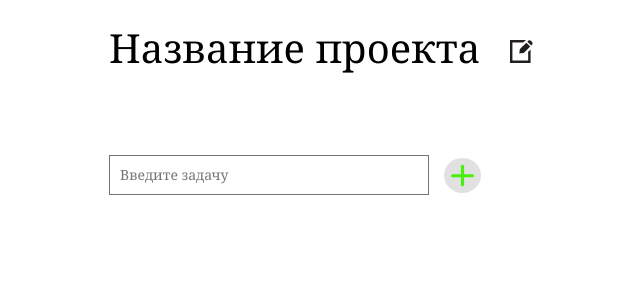
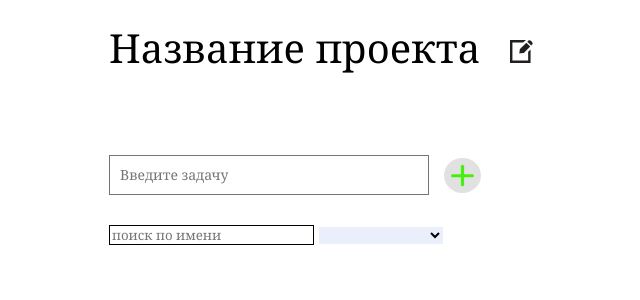
Before and after one commit to AibekKen/to-do, a Vue app: page / in a window 1280 px wide. Shown: the top 300 px of the page, without its empty margins (221-861 px from the left). Built offline with nearby package versions, Linux system fonts and the light colour scheme.

Commit message:
feat: add base filter function

```diff
--- a/src/App.vue
+++ b/src/App.vue
@@ -2,6 +2,8 @@
   <div>
     <project-title />
     <add-task @addNewTask="addTask" />
+    <filter-task @filter="doFilter" />
+
     <to-do-list
       :taskList="taskList"
       @doTaskEdit="doTaskEdit"
@@ -16,11 +18,14 @@
 import ToDoList from "./components/ToDoList.vue";
 import ProjectTitle from "./components/ProjectTitle.vue";
 import AddTask from "./components/AddTask.vue";
+import FilterTask from "./components/FilterTask.vue";
+
 export default {
   components: {
     ToDoList,
     ProjectTitle,
     AddTask,
+    FilterTask,
   },
   name: "App",
   data() {
@@ -52,6 +57,44 @@ export default {
     watchChange() {
       localStorage.taskList = JSON.stringify(this.taskList);
     },
+    doFilter(filterName, filterChecked) {
+      console.log(filterName, filterChecked);
+      this.taskList.forEach((task) => {
+        if (filterName && filterChecked) {
+          if (
+            task.taskName.toUpperCase().includes(filterName.toUpperCase()) &&
+            filterChecked === "yes"
+          ) {
+            task.checked ? (task.display = true) : (task.display = false);
+          } else if (
+            task.taskName.toUpperCase().includes(filterName.toUpperCase()) &&
+            filterChecked === "no"
+          ) {
+            task.checked ? (task.display = false) : (task.display = true);
+          } else if (filterChecked) {
+            task.taskName.toUpperCase().includes(filterName.toUpperCase())
+              ? (task.display = true)
+              : (task.display = false);
+          } else {
+            task.display = true;
+          }
+        } else if (filterChecked) {
+          if (filterChecked == "no") {
+            task.checked ? (task.display = false) : (task.display = true);
+          }
+          if (filterChecked === "yes") {
+            task.checked ? (task.display = true) : (task.display = false);
+          }
+          if (filterChecked === "all") {
+            task.display = true;
+          }
+        } else if (filterName) {
+          task.taskName.toUpperCase().includes(filterName.toUpperCase())
+            ? (task.display = true)
+            : (task.display = false);
+        } else task.display = true;
+      });
+    },
   },
 };
 </script>
--- a/src/components/AddTask.vue
+++ b/src/components/AddTask.vue
@@ -19,6 +19,7 @@ export default {
         taskName: "",
         isTaskTitleEdit: false,
         checked: false,
+        display: true,
       },
     };
   },
@@ -31,6 +32,7 @@ export default {
           taskName: "",
           isTaskTitleEdit: false,
           checked: false,
+          display: true,
         };
       }
     },
--- /dev/null
+++ b/src/components/FilterTask.vue
@@ -0,0 +1,67 @@
+<template>
+  <form class="filter__block">
+    <input
+      v-model="filterName"
+      type="text"
+      class="filter__byname"
+      placeholder="поиск по имени"
+      @keyup="doFilter"
+    />
+    <select
+      v-model="filterChecked"
+      @change="doFilter"
+      class="filter__bychecked"
+    >
+      <option value="all">все</option>
+      <option value="yes">выполненные</option>
+      <option value="no">не выполненные</option>
+    </select>
+  </form>
+</template>
+<script>
+export default {
+  data() {
+    return {
+      filterName: "",
+      filterChecked: "",
+    };
+  },
+  mounted() {
+    if (localStorage.filterName) {
+      this.filterName = localStorage.filterName;
+    }
+    if (localStorage.filterChecked) {
+      this.filterChecked = localStorage.filterChecked;
+    }
+  },
+  methods: {
+    doFilter() {
+      this.$emit("filter", this.filterName, this.filterChecked);
+      localStorage.filterName = this.filterName;
+      localStorage.filterChecked = this.filterChecked;
+    },
+    updated() {
+      this.doFilter();
+    },
+  },
+};
+</script>
+<style lang='scss'>
+.filter {
+  &__block {
+    margin: 0 0 10px;
+  }
+
+  &__byname {
+    widows: 200px;
+    height: 20px;
+    border: 1px solid black;
+    margin: 0 5px 0 0;
+    padding: 2px;
+  }
+
+  &__bychecked {
+    background: rgba(26, 75, 212, 0.092);
+  }
+}
+</style>
--- a/src/components/ToDoList.vue
+++ b/src/components/ToDoList.vue
@@ -1,46 +1,52 @@
 <template>
   <div>
-    <div class="task">
-      <div
-        v-for="(task, index) in taskList"
-        :key="task.id"
-        class="task__task-list"
-      >
-        <form class="task__form" action="" @submit.prevent>
+    <div class="task-list" v-for="(task, index) in taskList" :key="task.id">
+      <div v-if="task.display" class="task-list__item">
+        <form class="task-list__form" action="" @submit.prevent>
           <input
             v-model="task.checked"
             type="checkbox"
-            class="task__checkbox"
+            class="task-list__checkbox"
             :checked="task.checked"
             @change="watchChange"
           />
         </form>
 
-        <div v-if="!task.isTaskTitleEdit" class="task__title-block">
-          <h2 class="task__title">{{ task.taskName }}</h2>
-          <a class="task__edit" href="#" @click.prevent="doTaskEdit(index, e)"
+        <div v-if="!task.isTaskTitleEdit" class="task-list__title-block">
+          <h2 class="task-list__title">{{ task.taskName }}</h2>
+          <a
+            class="task-list__edit"
+            href="#"
+            @click.prevent="doTaskEdit(index, e)"
             >редактировать
           </a>
         </div>
 
         <form
           v-else
-          class="task__title-block task__title-block_edit"
+          class="task-list__title-block task__title-block_edit"
           action="#"
           @submit.prevent="submitTitle"
         >
           <input
             v-model="task.taskName"
-            class="task__title tasktitle-input input"
+            class="task-list__title tasktitle-input input"
             type="text"
             autofocus
           />
-          <a class="task__edit" href="#" @click.prevent="doneTaskEdit(index)"
+          <a
+            class="task-list__edit"
+            href="#"
+            @click.prevent="doneTaskEdit(index)"
             >сохранить</a
           >
         </form>
 
-        <a href="#" class="task__delete" @click.prevent="$emit('remove', task)">
+        <a
+          href="#"
+          class="task-list__delete"
+          @click.prevent="$emit('remove', task)"
+        >
           <img src="@/assets/icons/minus.svg" alt="" />
         </a>
       </div>
@@ -76,8 +82,8 @@ export default {
   transition: all 0.3s ease;
 }
 
-.task {
-  &__task-list {
+.task-list {
+  &__item {
     display: flex;
     align-items: center;
     width: 100%;
```
